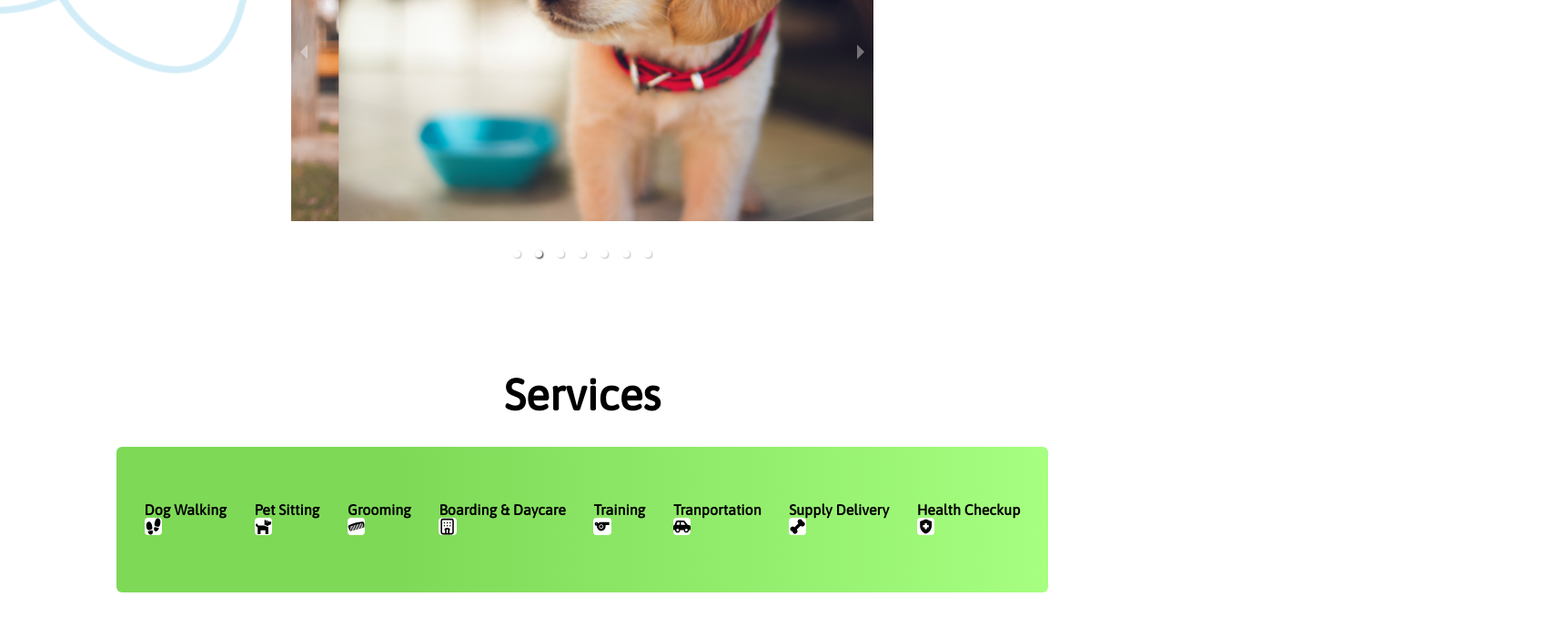
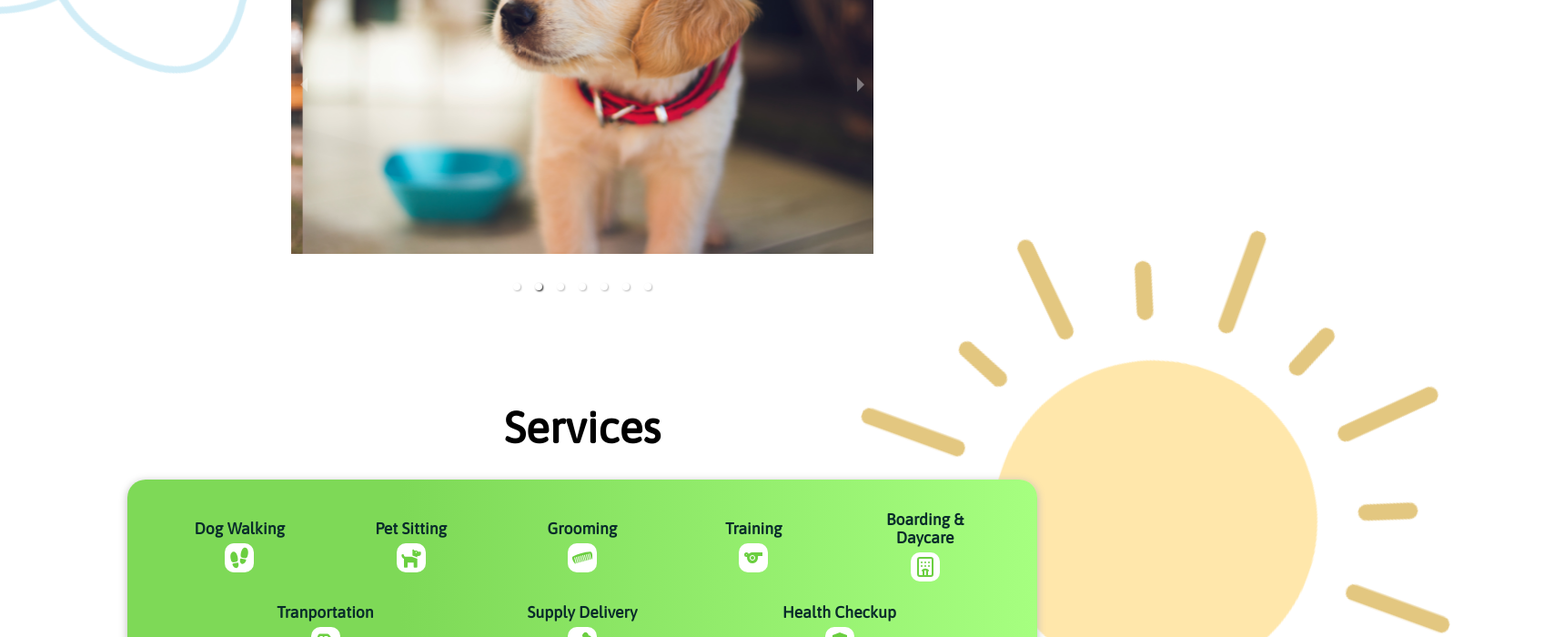
Before and after one commit to n-tse/pet-service, a React (Vite) app: page / in a window 1280 px wide. Shown: the part 1080-1780 px from the top of the page at 91% size, 1719 px wide, since content can reach past the window. Built offline with nearby package versions, Linux system fonts and the light colour scheme.

Commit message:
update services section

```diff
--- a/src/App.css
+++ b/src/App.css
@@ -1,6 +1,5 @@
-@import url('https://fonts.googleapis.com/css2?family=Roboto:wght@300&display=swap');
-@import url('https://fonts.googleapis.com/css2?family=Asap&display=swap');
-
+@import url("https://fonts.googleapis.com/css2?family=Roboto:wght@300&display=swap");
+@import url("https://fonts.googleapis.com/css2?family=Asap&display=swap");
 
 :root {
   --primary-color: #7ed957;
@@ -10,6 +9,7 @@
   --bg-gradient: linear-gradient(90deg, #7ed957 30%, #a6ff80);
   --heading-color: #092c2b;
   --default-font-family: "Asap", sans-serif;
+  overflow-x: hidden;
   /* --default-font-family: "Arial Narrow", sans-serif; */
 }
 
@@ -22,6 +22,10 @@ a:hover {
   color: unset;
 }
 
+p {
+  font-size: 1.2rem;
+}
+
 .container {
   padding: 5vh 10vw;
   margin: auto;
--- a/src/components/AboutUs.jsx
+++ b/src/components/AboutUs.jsx
@@ -22,7 +22,7 @@ const AboutUs = () => {
         <div className="about-us-content">
           <div className="about-us-header">
             <h2 className="headline">About Us </h2>
-            <img src={PawOutlineLogo} className="about-us-bg-graphic" />
+            <img src={PawOutlineLogo} className="about-us-bg-graphic" alt="Paw print outline" />
           </div>
           <p className="text">
             At <span className="highlight-text">Pawsitive Pet Care</span>, we
--- a/src/components/Services.jsx
+++ b/src/components/Services.jsx
@@ -6,6 +6,7 @@ import { GiComb } from 'react-icons/gi';
 import { LuHotel } from 'react-icons/lu';
 import { BiSolidBone } from 'react-icons/bi';
 import { MdHealthAndSafety, MdSports } from 'react-icons/md';
+import SunGraphic from '../assets/SunGraphic-removebg-preview.png'
 
 const Services = () => {
   return (
@@ -13,6 +14,7 @@ const Services = () => {
       <div className="services-wrapper">
         <div className="services-content">
           <h2 className="headline">Services</h2>
+          <img src={SunGraphic} className="services-bg-graphic" alt="Yellow sun graphic" />
           <div className="services-graphic">
             <div className="service">
               <h4>Dog Walking</h4>
@@ -27,12 +29,12 @@ const Services = () => {
               <GiComb className="service-icon"/>
             </div>
             <div className="service">
+              <h4>Training</h4>
+              <MdSports className="service-icon"/>
+            </div>
+            <div className="service">
               <h4>Boarding & Daycare</h4>
               <LuHotel className="service-icon"/>
-            </div>
-            <div className="service">
-              <h4>Training</h4>
-              <MdSports className="service-icon"/>
             </div>
             <div className="service">
               <h4>Tranportation</h4>
--- a/src/components/css/Services.css
+++ b/src/components/css/Services.css
@@ -14,16 +14,52 @@
 .services-graphic {
   background: var(--bg-gradient);
   width: 80vw;
-  height: 20vh;
-  border-radius: 6px;
+  max-width: 1000px;
+  height: auto;
+  border-radius: 20px;
   display: flex;
+  flex-wrap: wrap;
   justify-content: space-evenly;
   align-items: center;
+  padding: 20px;
+  box-shadow: 0px 2px 10px #bbb;
+}
+
+.service {
+  display: flex;
+  flex-direction: column;
+  align-items: center;
+  margin: 10px;
+  width: 150px;
+  text-align: center;
+}
+
+.service h4 {
+  margin-top: 4px;
+  font-size: 1.1rem;
+  color: var(--heading-color);
 }
 
 .service-icon {
   background-color: white;
-  border-radius: 4px;
-  height: 1.2rem;
-  width: 1.2rem;
+  border-radius: 10px;
+  padding: 4px;
+  font-size: 2rem;
+  color: var(--primary-color-dark);
+  margin: 6px 0 0;
 }
+
+.services-content {
+  position: relative;
+}
+
+.services-bg-graphic {
+  position: absolute;
+  z-index: -1;
+  top: -220px;
+  right: -480px;
+  height: 700px;
+  width: 700px;
+  transform: rotate(20deg);
+  opacity: 0.6;
+}
```
